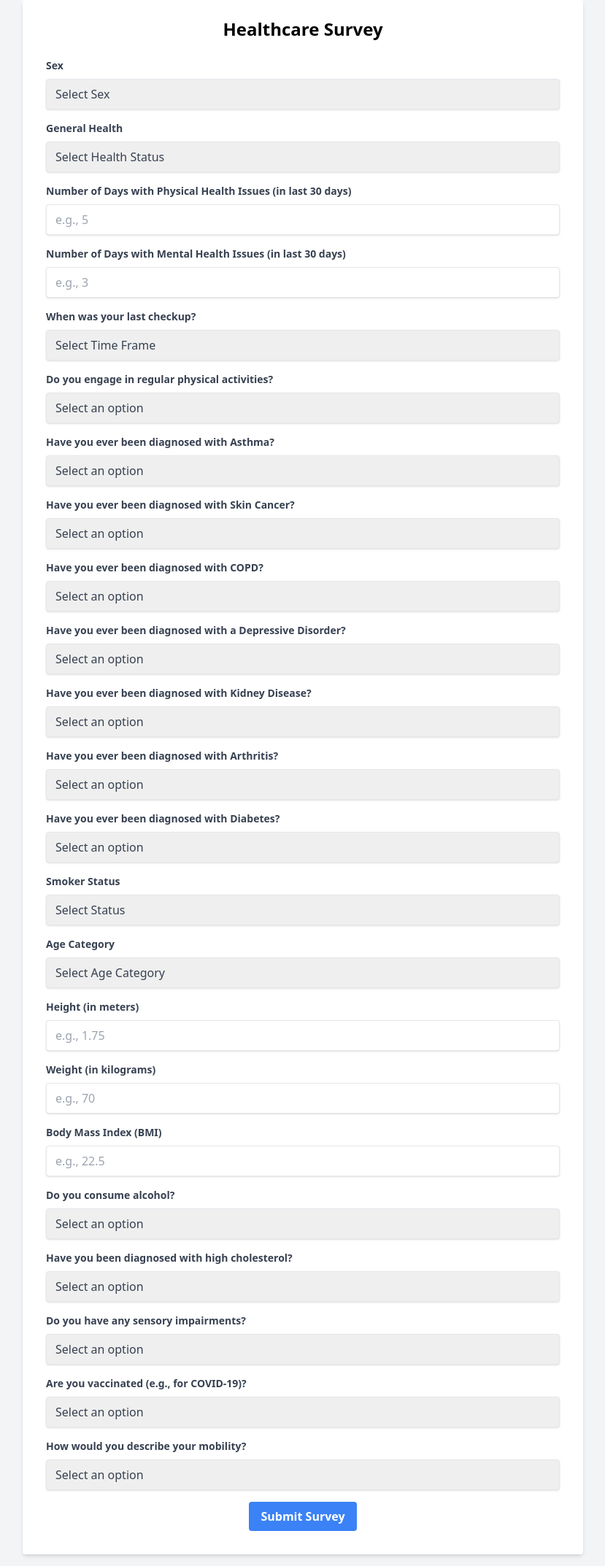
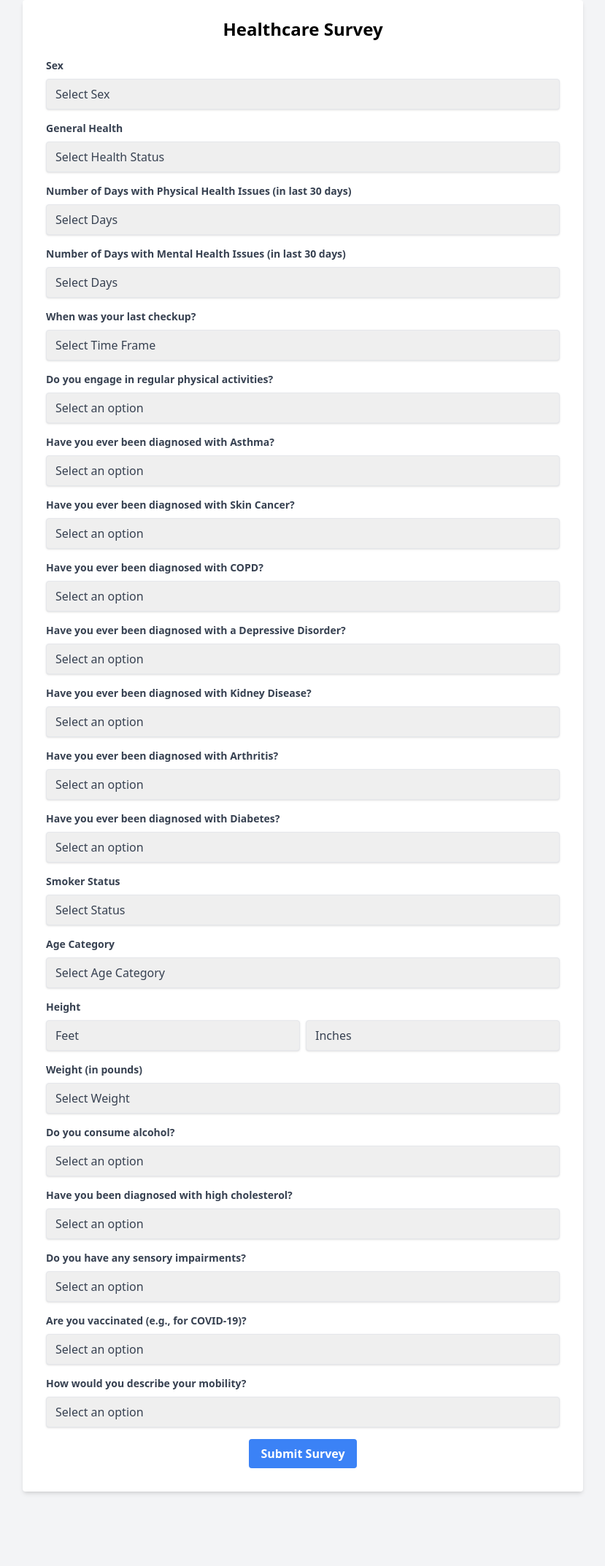
Before and after one commit to carrot2803/cvd-predictor, a Flask app: page / in a window 1280 px wide. Shown: the whole page at 73% size, without its empty margins (225-1054 px from the left). After the commit the page ends 2047 px from the top, so only its background shows below. Run offline with Flask 3, Linux system fonts and the light colour scheme; some libraries are stand-ins or nearby versions.

Commit message:
updated ui

```diff
--- a/templates/index.html
+++ b/templates/index.html
@@ -17,12 +17,11 @@
                 <label for="Sex" class="block text-gray-700 text-sm font-bold mb-2">
                     Sex
                 </label>
-                <select id="Sex" name="Sex"
+                <select id="Sex" name="Sex" required
                     class="shadow appearance-none border rounded w-full py-2 px-3 text-gray-700 focus:outline-none">
                     <option value="">Select Sex</option>
                     <option value="Male">Male</option>
                     <option value="Female">Female</option>
-                    <option value="Other">Other</option>
                 </select>
             </div>
 
@@ -31,7 +30,7 @@
                 <label for="GeneralHealth" class="block text-gray-700 text-sm font-bold mb-2">
                     General Health
                 </label>
-                <select id="GeneralHealth" name="GeneralHealth"
+                <select id="GeneralHealth" name="GeneralHealth" required
                     class="shadow appearance-none border rounded w-full py-2 px-3 text-gray-700 focus:outline-none">
                     <option value="">Select Health Status</option>
                     <option value="Excellent">Excellent</option>
@@ -47,9 +46,14 @@
                 <label for="PhysicalHealthDays" class="block text-gray-700 text-sm font-bold mb-2">
                     Number of Days with Physical Health Issues (in last 30 days)
                 </label>
-                <input type="number" id="PhysicalHealthDays" name="PhysicalHealthDays" min="0" max="30"
-                    placeholder="e.g., 5"
-                    class="shadow appearance-none border rounded w-full py-2 px-3 text-gray-700 focus:outline-none" />
+                <select id="PhysicalHealthDays" name="PhysicalHealthDays" required
+                    class="shadow appearance-none border rounded w-full py-2 px-3 text-gray-700 focus:outline-none">
+                    <option value="">Select Days</option>
+                    <!-- Generate options from 1 to 30 -->
+                    {% for i in range(1, 31) %}
+                    <option value="{{ i }}">{{ i }}</option>
+                    {% endfor %}
+                </select>
             </div>
 
             <!-- Mental Health Days -->
@@ -57,17 +61,43 @@
                 <label for="MentalHealthDays" class="block text-gray-700 text-sm font-bold mb-2">
                     Number of Days with Mental Health Issues (in last 30 days)
                 </label>
-                <input type="number" id="MentalHealthDays" name="MentalHealthDays" min="0" max="30"
+                <select id="MentalHealthDays" name="MentalHealthDays" required
+                    class="shadow appearance-none border rounded w-full py-2 px-3 text-gray-700 focus:outline-none">
+                    <option value="">Select Days</option>
+                    <!-- Generate options from 1 to 30 -->
+                    {% for i in range(1, 31) %}
+                    <option value="{{ i }}">{{ i }}</option>
+                    {% endfor %}
+                </select>
+            </div>
+
+
+            <!-- Physical Health Days -->
+            <!-- <div class="mb-4">
+                <label for="PhysicalHealthDays" class="block text-gray-700 text-sm font-bold mb-2">
+                    Number of Days with Physical Health Issues (in last 30 days)
+                </label>
+                <input type="number" id="PhysicalHealthDays" name="PhysicalHealthDays" min="0" max="30" required
+                    placeholder="e.g., 5"
+                    class="shadow appearance-none border rounded w-full py-2 px-3 text-gray-700 focus:outline-none" />
+            </div> -->
+
+            <!-- Mental Health Days -->
+            <!-- <div class="mb-4">
+                <label for="MentalHealthDays" class="block text-gray-700 text-sm font-bold mb-2">
+                    Number of Days with Mental Health Issues (in last 30 days)
+                </label>
+                <input type="number" id="MentalHealthDays" name="MentalHealthDays" min="0" max="30" required
                     placeholder="e.g., 3"
                     class="shadow appearance-none border rounded w-full py-2 px-3 text-gray-700 focus:outline-none" />
-            </div>
+            </div> -->
 
             <!-- Last Checkup Time -->
             <div class="mb-4">
                 <label for="LastCheckupTime" class="block text-gray-700 text-sm font-bold mb-2">
                     When was your last checkup?
                 </label>
-                <select id="LastCheckupTime" name="LastCheckupTime"
+                <select id="LastCheckupTime" name="LastCheckupTime" required
                     class="shadow appearance-none border rounded w-full py-2 px-3 text-gray-700 focus:outline-none">
                     <option value="">Select Time Frame</option>
                     <option value="Less than a year">Less than a year</option>
@@ -82,7 +112,7 @@
                 <label for="PhysicalActivities" class="block text-gray-700 text-sm font-bold mb-2">
                     Do you engage in regular physical activities?
                 </label>
-                <select id="PhysicalActivities" name="PhysicalActivities"
+                <select id="PhysicalActivities" name="PhysicalActivities" required
                     class="shadow appearance-none border rounded w-full py-2 px-3 text-gray-700 focus:outline-none">
                     <option value="">Select an option</option>
                     <option value="Yes">Yes</option>
@@ -95,7 +125,7 @@
                 <label for="HadAsthma" class="block text-gray-700 text-sm font-bold mb-2">
                     Have you ever been diagnosed with Asthma?
                 </label>
-                <select id="HadAsthma" name="HadAsthma"
+                <select id="HadAsthma" name="HadAsthma" required
                     class="shadow appearance-none border rounded w-full py-2 px-3 text-gray-700 focus:outline-none">
                     <option value="">Select an option</option>
                     <option value="Yes">Yes</option>
@@ -108,7 +138,7 @@
                 <label for="HadSkinCancer" class="block text-gray-700 text-sm font-bold mb-2">
                     Have you ever been diagnosed with Skin Cancer?
                 </label>
-                <select id="HadSkinCancer" name="HadSkinCancer"
+                <select id="HadSkinCancer" name="HadSkinCancer" required
                     class="shadow appearance-none border rounded w-full py-2 px-3 text-gray-700 focus:outline-none">
                     <option value="">Select an option</option>
                     <option value="Yes">Yes</option>
@@ -121,7 +151,7 @@
                 <label for="HadCOPD" class="block text-gray-700 text-sm font-bold mb-2">
                     Have you ever been diagnosed with COPD?
                 </label>
-                <select id="HadCOPD" name="HadCOPD"
+                <select id="HadCOPD" name="HadCOPD" required
                     class="shadow appearance-none border rounded w-full py-2 px-3 text-gray-700 focus:outline-none">
                     <option value="">Select an option</option>
                     <option value="Yes">Yes</option>
@@ -134,7 +164,7 @@
                 <label for="HadDepressiveDisorder" class="block text-gray-700 text-sm font-bold mb-2">
                     Have you ever been diagnosed with a Depressive Disorder?
                 </label>
-                <select id="HadDepressiveDisorder" name="HadDepressiveDisorder"
+                <select id="HadDepressiveDisorder" name="HadDepressiveDisorder" required
                     class="shadow appearance-none border rounded w-full py-2 px-3 text-gray-700 focus:outline-none">
                     <option value="">Select an option</option>
                     <option value="Yes">Yes</option>
@@ -147,7 +177,7 @@
                 <label for="HadKidneyDisease" class="block text-gray-700 text-sm font-bold mb-2">
                     Have you ever been diagnosed with Kidney Disease?
                 </label>
-                <select id="HadKidneyDisease" name="HadKidneyDisease"
+                <select id="HadKidneyDisease" name="HadKidneyDisease" required
                     class="shadow appearance-none border rounded w-full py-2 px-3 text-gray-700 focus:outline-none">
                     <option value="">Select an option</option>
                     <option value="Yes">Yes</option>
@@ -160,7 +190,7 @@
                 <label for="HadArthritis" class="block text-gray-700 text-sm font-bold mb-2">
                     Have you ever been diagnosed with Arthritis?
                 </label>
-                <select id="HadArthritis" name="HadArthritis"
+                <select id="HadArthritis" name="HadArthritis" required
                     class="shadow appearance-none border rounded w-full py-2 px-3 text-gray-700 focus:outline-none">
                     <option value="">Select an option</option>
                     <option value="Yes">Yes</option>
@@ -173,7 +203,7 @@
                 <label for="HadDiabetes" class="block text-gray-700 text-sm font-bold mb-2">
                     Have you ever been diagnosed with Diabetes?
                 </label>
-                <select id="HadDiabetes" name="HadDiabetes"
+                <select id="HadDiabetes" name="HadDiabetes" required
                     class="shadow appearance-none border rounded w-full py-2 px-3 text-gray-700 focus:outline-none">
                     <option value="">Select an option</option>
                     <option value="Yes">Yes</option>
@@ -186,7 +216,7 @@
                 <label for="SmokerStatus" class="block text-gray-700 text-sm font-bold mb-2">
                     Smoker Status
                 </label>
-                <select id="SmokerStatus" name="SmokerStatus"
+                <select id="SmokerStatus" name="SmokerStatus" required
                     class="shadow appearance-none border rounded w-full py-2 px-3 text-gray-700 focus:outline-none">
                     <option value="">Select Status</option>
                     <option value="Current Smoker">Current Smoker</option>
@@ -200,7 +230,7 @@
                 <label for="AgeCategory" class="block text-gray-700 text-sm font-bold mb-2">
                     Age Category
                 </label>
-                <select id="AgeCategory" name="AgeCategory"
+                <select id="AgeCategory" name="AgeCategory" required
                     class="shadow appearance-none border rounded w-full py-2 px-3 text-gray-700 focus:outline-none">
                     <option value="">Select Age Category</option>
                     <option value="Under 18">Under 18</option>
@@ -212,30 +242,67 @@
             </div>
 
             <!-- Height In Meters -->
-            <div class="mb-4">
+            <!-- <div class="mb-4">
                 <label for="HeightInMeters" class="block text-gray-700 text-sm font-bold mb-2">
                     Height (in meters)
                 </label>
-                <input type="number" step="0.01" id="HeightInMeters" name="HeightInMeters" placeholder="e.g., 1.75"
+                <input type="number" step="0.01" id="HeightInMeters" name="HeightInMeters" required
+                    placeholder="e.g., 1.75"
                     class="shadow appearance-none border rounded w-full py-2 px-3 text-gray-700 focus:outline-none" />
+            </div> -->
+            <div class="mb-4">
+                <label class="block text-gray-700 text-sm font-bold mb-2">
+                    Height
+                </label>
+                <div class="flex space-x-2">
+                    <select id="HeightFeet" name="HeightFeet" required
+                        class="shadow appearance-none border rounded w-1/2 py-2 px-3 text-gray-700 focus:outline-none">
+                        <option value="">Feet</option>
+                        <option value="3">3 ft</option>
+                        <option value="4">4 ft</option>
+                        <option value="5">5 ft</option>
+                        <option value="6">6 ft</option>
+                        <option value="7">7 ft</option>
+                    </select>
+                    <select id="HeightInches" name="HeightInches" required
+                        class="shadow appearance-none border rounded w-1/2 py-2 px-3 text-gray-700 focus:outline-none">
+                        <option value="">Inches</option>
+                        <option value="0">0 in</option>
+                        <option value="1">1 in</option>
+                        <option value="2">2 in</option>
+                        <option value="3">3 in</option>
+                        <option value="4">4 in</option>
+                        <option value="5">5 in</option>
+                        <option value="6">6 in</option>
+                        <option value="7">7 in</option>
+                        <option value="8">8 in</option>
+                        <option value="9">9 in</option>
+                        <option value="10">10 in</option>
+                        <option value="11">11 in</option>
+                    </select>
+                </div>
             </div>
 
             <!-- Weight In Kilograms -->
-            <div class="mb-4">
+            <!-- <div class="mb-4">
                 <label for="WeightInKilograms" class="block text-gray-700 text-sm font-bold mb-2">
                     Weight (in kilograms)
                 </label>
-                <input type="number" step="0.1" id="WeightInKilograms" name="WeightInKilograms" placeholder="e.g., 70"
+                <input type="number" step="0.1" id="WeightInKilograms" name="WeightInKilograms" required
+                    placeholder="e.g., 70"
                     class="shadow appearance-none border rounded w-full py-2 px-3 text-gray-700 focus:outline-none" />
-            </div>
-
-            <!-- BMI -->
+            </div> -->
             <div class="mb-4">
-                <label for="BMI" class="block text-gray-700 text-sm font-bold mb-2">
-                    Body Mass Index (BMI)
+                <label for="WeightInPounds" class="block text-gray-700 text-sm font-bold mb-2">
+                    Weight (in pounds)
                 </label>
-                <input type="number" step="0.1" id="BMI" name="BMI" placeholder="e.g., 22.5"
-                    class="shadow appearance-none border rounded w-full py-2 px-3 text-gray-700 focus:outline-none" />
+                <select id="WeightInPounds" name="WeightInPounds" required
+                    class="shadow appearance-none border rounded w-full py-2 px-3 text-gray-700 focus:outline-none">
+                    <option value="">Select Weight</option>
+                    {% for lb in range(50, 301) %}
+                    <option value="{{ lb }}">{{ lb }} lbs</option>
+                    {% endfor %}
+                </select>
             </div>
 
             <!-- Alcohol Drinkers -->
@@ -243,7 +310,7 @@
                 <label for="AlcoholDrinkers" class="block text-gray-700 text-sm font-bold mb-2">
                     Do you consume alcohol?
                 </label>
-                <select id="AlcoholDrinkers" name="AlcoholDrinkers"
+                <select id="AlcoholDrinkers" name="AlcoholDrinkers" required
                     class="shadow appearance-none border rounded w-full py-2 px-3 text-gray-700 focus:outline-none">
                     <option value="">Select an option</option>
                     <option value="Yes">Yes</option>
@@ -257,7 +324,7 @@
                 <label for="HaveHighCholesterol" class="block text-gray-700 text-sm font-bold mb-2">
                     Have you been diagnosed with high cholesterol?
                 </label>
-                <select id="HaveHighCholesterol" name="HaveHighCholesterol"
+                <select id="HaveHighCholesterol" name="HaveHighCholesterol" required
                     class="shadow appearance-none border rounded w-full py-2 px-3 text-gray-700 focus:outline-none">
                     <option value="">Select an option</option>
                     <option value="Yes">Yes</option>
@@ -270,7 +337,7 @@
                 <label for="SensoryImpairments" class="block text-gray-700 text-sm font-bold mb-2">
                     Do you have any sensory impairments?
                 </label>
-                <select id="SensoryImpairments" name="SensoryImpairments"
+                <select id="SensoryImpairments" name="SensoryImpairments" required
                     class="shadow appearance-none border rounded w-full py-2 px-3 text-gray-700 focus:outline-none">
                     <option value="">Select an option</option>
                     <option value="Yes">Yes</option>
@@ -283,7 +350,7 @@
                 <label for="Vaccinated" class="block text-gray-700 text-sm font-bold mb-2">
                     Are you vaccinated (e.g., for COVID-19)?
                 </label>
-                <select id="Vaccinated" name="Vaccinated"
+                <select id="Vaccinated" name="Vaccinated" required
                     class="shadow appearance-none border rounded w-full py-2 px-3 text-gray-700 focus:outline-none">
                     <option value="">Select an option</option>
                     <option value="Yes">Yes</option>
@@ -296,7 +363,7 @@
                 <label for="Mobility" class="block text-gray-700 text-sm font-bold mb-2">
                     How would you describe your mobility?
                 </label>
-                <select id="Mobility" name="Mobility"
+                <select id="Mobility" name="Mobility" required
                     class="shadow appearance-none border rounded w-full py-2 px-3 text-gray-700 focus:outline-none">
                     <option value="">Select an option</option>
                     <option value="No Difficulty">No Difficulty</option>
```
